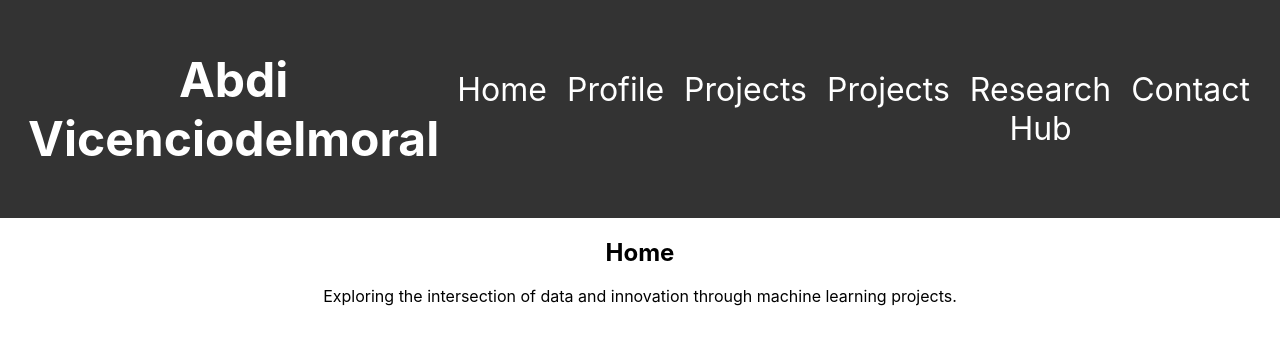
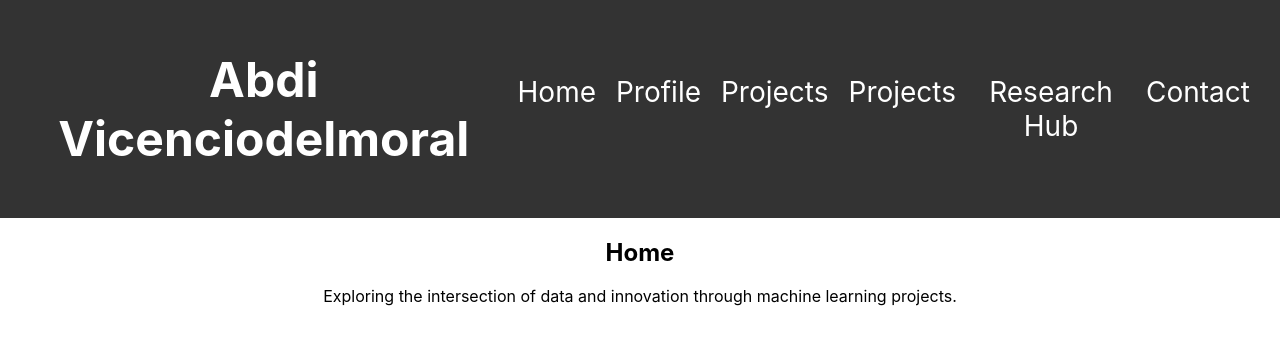
Before and after one commit to AbdiVicenciodelmoral/AbdiVicenciodelmoral.github.io, a React (Create React App) app in the folder my-github-pages-app/: page / in a window 1280 px wide. Shown: the top 344 px of the page. Built offline with nearby package versions, Linux system fonts and the light colour scheme.

Commit message:
Adjusting Navvbar Style

```diff
--- a/my-github-pages-app/src/components/Navbar.css
+++ b/my-github-pages-app/src/components/Navbar.css
@@ -31,7 +31,7 @@
 .navbar a {
   color: #fff;
   text-decoration: none;
-  font-size: 32px;
+  font-size: 28px;
 }
 
 .navbar a:hover {
```
